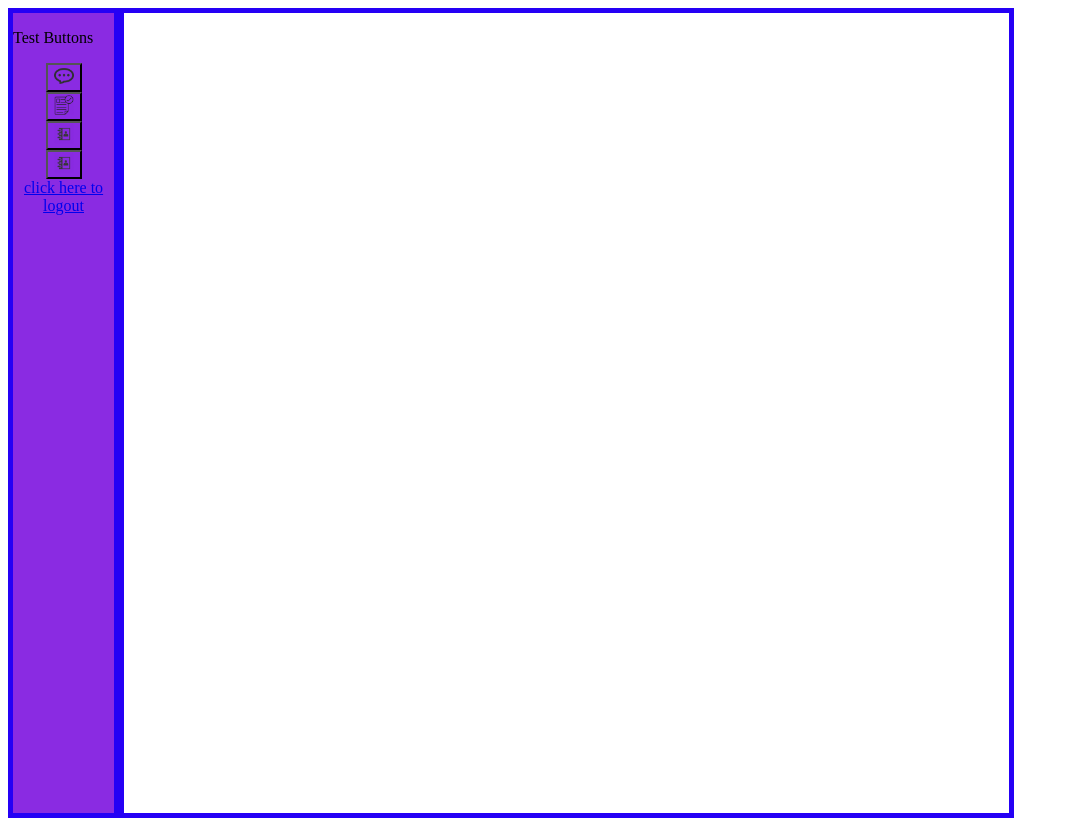
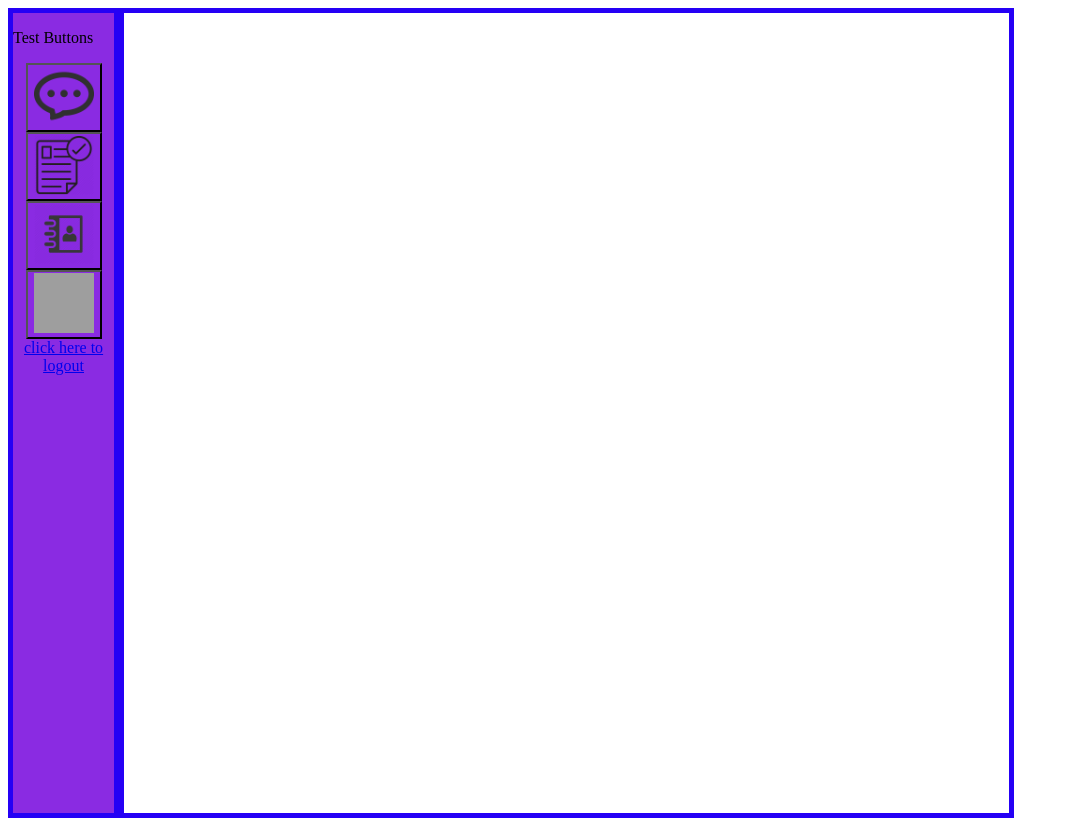
Before and after one commit to ayoo324/CS1530, a Flask app: page /main/owner in a window 1280 px wide. Shown: the whole page, without its empty margins (0-1069 px from the left). Run offline with Flask 2, Linux system fonts and the light colour scheme; a user stored in the database is signed in; grey boxes are pictures that could not be loaded.

Commit message:
Changed logo to search for users

```diff
--- a/templates/app.html
+++ b/templates/app.html
@@ -10,16 +10,16 @@
             <div class="columnbuttons">
                     <p class="center">Test Buttons</p>
                     <div>
-                        <button id="chatButton" onclick="chatScreen('lastColumn')"><img src="../static/images/chat.png" width="20" height="20"></a></button>
+                        <button id="chatButton" onclick="chatScreen('lastColumn')"><img src="../static/images/chat.png" width="60" height="60"></a></button>
                     </div>
                     <div>
-                        <button onclick="profileScreen('lastColumn')"><img src="../static/images/profile.png" width="20" height="20"></button>
+                        <button onclick="profileScreen('lastColumn')"><img src="../static/images/profile.png" width="60" height="60"></button>
                     </div>
                     <div>
-                        <button onclick="contacts('contactColumn')"><img src="../static/images/contacts.png" width="20" height="20"></button>
+                        <button onclick="contacts('contactColumn')"><img src="../static/images/contacts.png" width="60" height="60"></button>
                     </div>
                     <div>
-                        <button onclick="lookup('lastColumn')"><img src="../static/images/contacts.png" width="20" height="20"></button>
+                        <button onclick="lookup('lastColumn')"><img src="../static/images/searchContact.png" width="60" height="60"></button>
                     </div>
                     <div>
                         <a href="{{ url_for("unlogger") }}">click here to logout</a>
```
